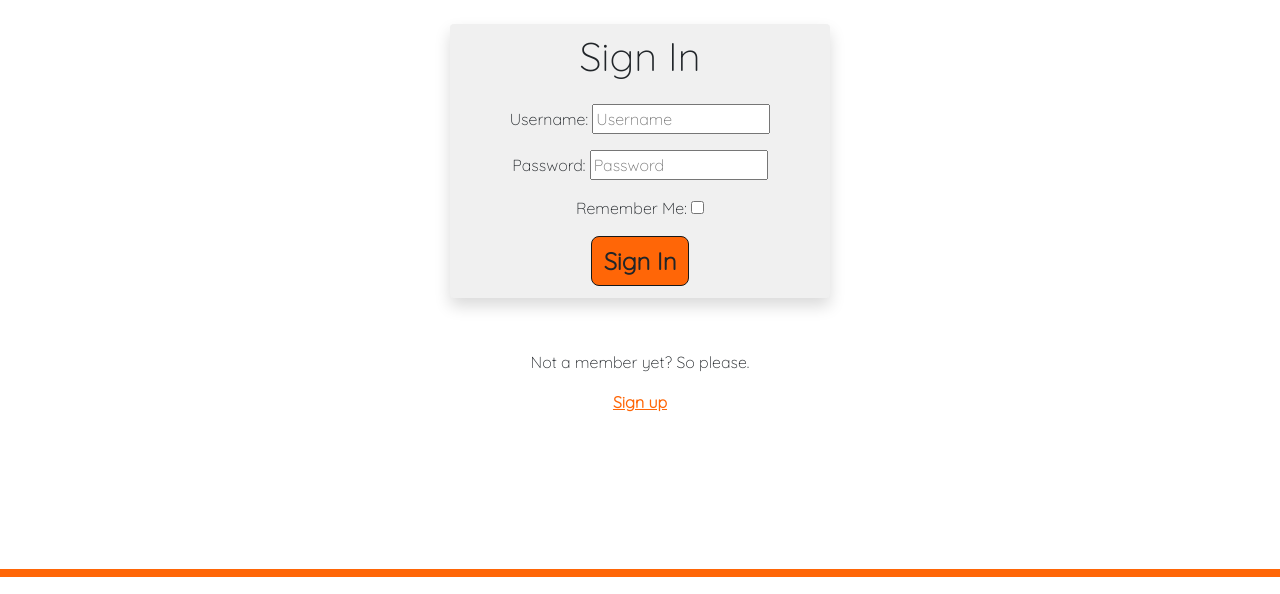
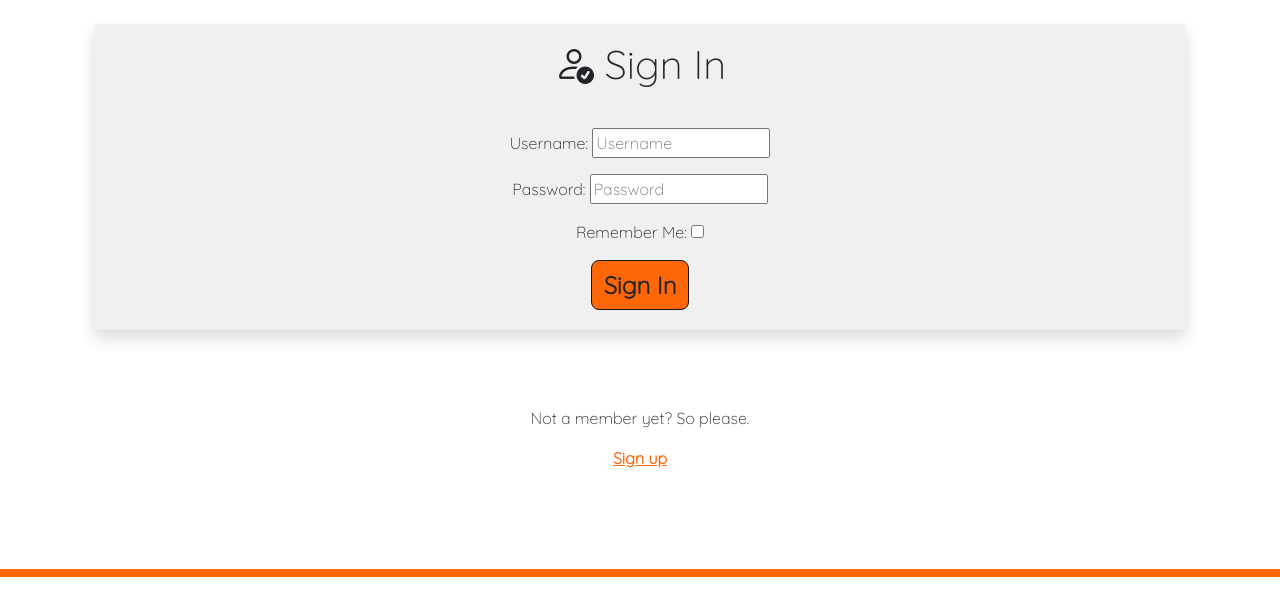
Before and after one commit to guisgrande/fourth-project-ci, a Django app: page /accounts/login/ in a window 1280 px wide. Shown: the part 71-665 px from the top of the page. Run offline with Django 3.2, Linux system fonts and the light colour scheme; some libraries are stand-ins or nearby versions.

Commit message:
Edit bootstrap classes for account pages

```diff
--- a/templates/account/login.html
+++ b/templates/account/login.html
@@ -1,18 +1,17 @@
 {% extends "base.html" %}
-
 {% load i18n %}
-{% load account socialaccount %}
 
 {% block head_title %}{% trans "Sign In" %}{% endblock %}
 
 {% block content %}
+
 <div class="container text-center">
-  <div class="row">
-    <div class="col-md-4 mt-4 offset-md-4 bck-grd-gray rounded shadow">
+    <div class="row d-flex justify-content-center">
+        <div class="col m-4 bck-grd-gray rounded shadow">
 
-      <h1 class="p-2">{% trans "Sign In" %}</h1>
+            <h1 class="p-3"><i class="bi bi-person-check"></i> {% trans "Sign In" %}</h1>
 
-      <form class="login p-2 m-1" method="POST" action="{% url 'account_login' %}">
+            <form class="login p-3 m-1" method="POST" action="{% url 'account_login' %}">
                 {% csrf_token %}
                 {{ form.as_p }}
                 {% if redirect_field_value %}
```
Also changed, not shown: templates/account/logout.html (+5 -5 lines), templates/account/signup.html (+5 -5 lines). Lines whose indentation alone changed are shown as unchanged.
